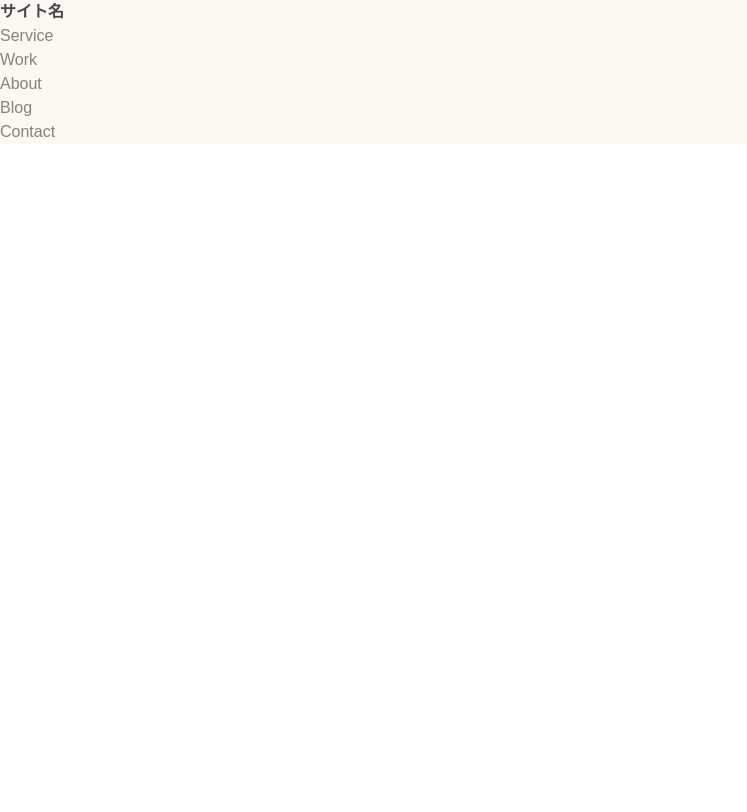
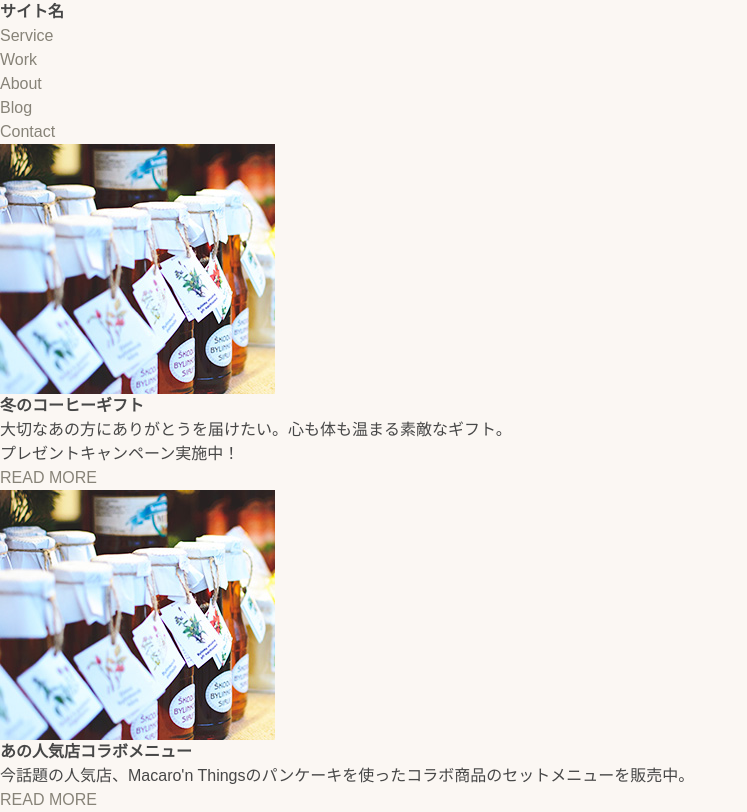
Before and after one commit to asakon/html_css_book_2018june, a website: page index.html in a window 1280 px wide. Shown: the whole page, without its empty margins (0-747 px from the left). Drawn offline with Linux system fonts and the light colour scheme.

Commit message:
EntryPanelをマークアップ

```diff
--- a/index.html
+++ b/index.html
@@ -22,6 +22,20 @@
             </ul>
         </nav>
     </header>
+    <section>
+        <div class="EntryPanel">
+            <img src="./dist/images/top/entry1.jpg" alt="" class="EntryPanel__sub">
+            <h3 class="EntryPanel__head">冬のコーヒーギフト</h3>
+            <div class="EntryPanel__body">大切なあの方にありがとうを届けたい。心も体も温まる素敵なギフト。<br>プレゼントキャンペーン実施中！</div>
+            <div class="EntryPanel_foot"><a href="#">READ MORE</a></div>
+        </div>
+         <div class="EntryPanel">
+            <img src="./dist/images/top/entry1.jpg" alt="" class="EntryPanel__sub">
+            <h3 class="EntryPanel__head">あの人気店コラボメニュー</h3>
+            <div class="EntryPanel__body">今話題の人気店、Macaro'n Thingsのパンケーキを使ったコラボ商品のセットメニューを販売中。</div>
+            <div class="EntryPanel_foot"><a href="#">READ MORE</a></div>
+        </div>
+    </section>
 </div>
 
 <!--<script src="./dist/js/main.min.js"></script>
```
